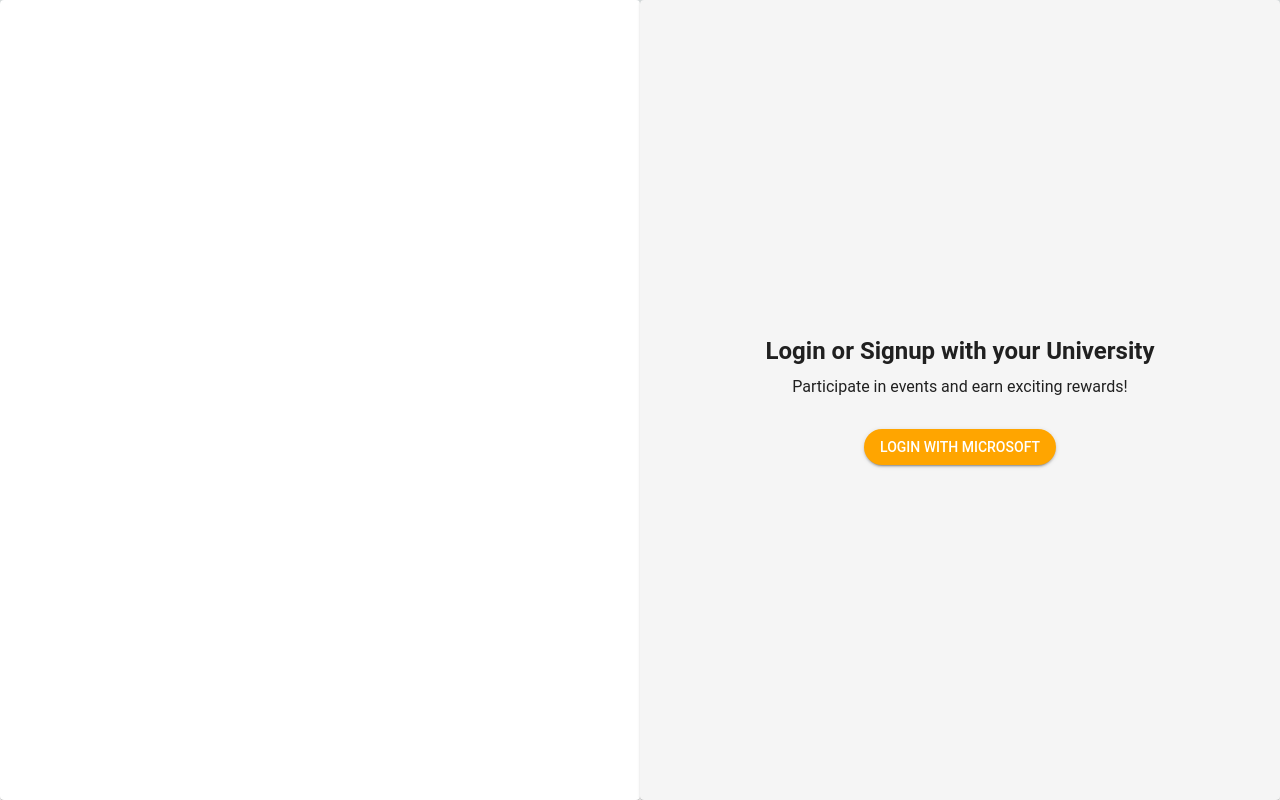
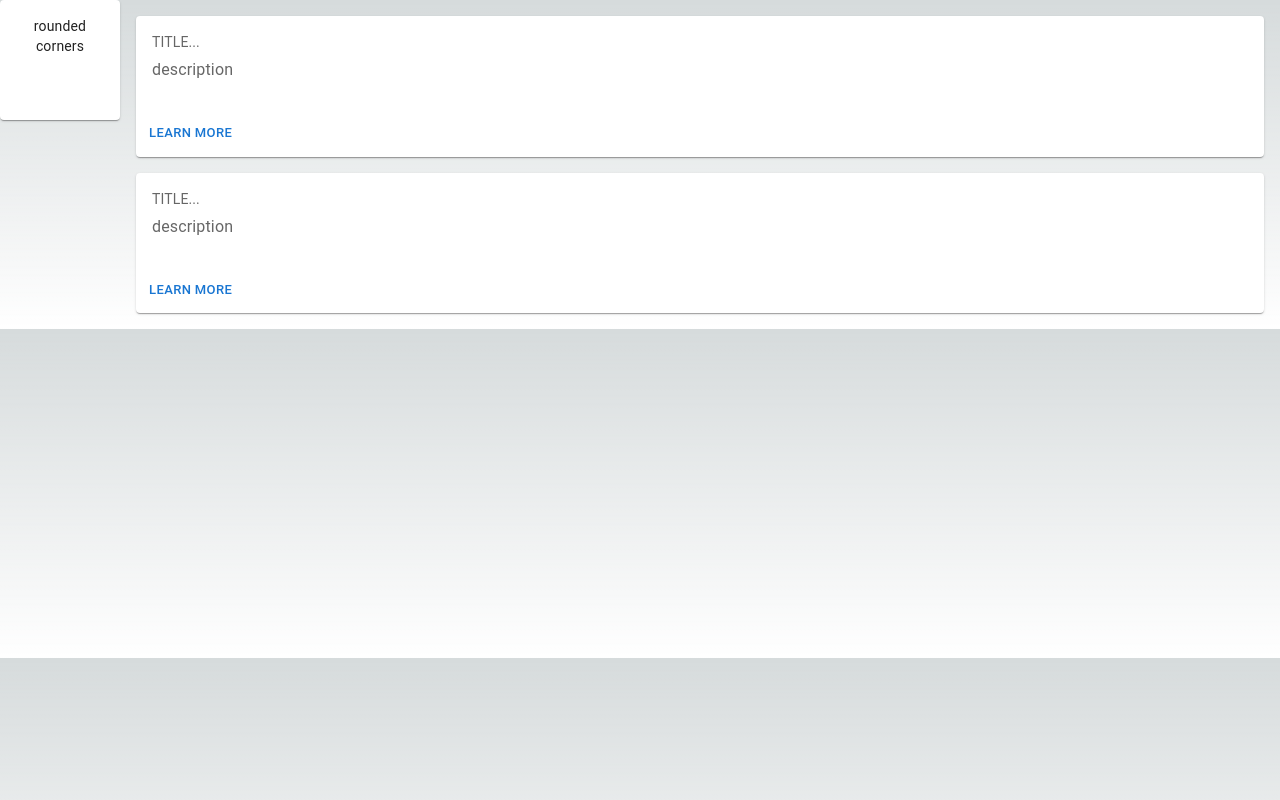
Before and after one commit to polonium31/WeSearch, a Next.js app in the folder frontend/: page / in a window 1280 px wide. Built offline with nearby package versions, Linux system fonts and the light colour scheme.

Commit message:
test participant home

```diff
--- /dev/null
+++ b/frontend/src/app/components/participants/ParticipantHome.jsx
@@ -0,0 +1,67 @@
+"use client";
+import * as React from "react";
+import Box from "@mui/material/Box";
+import Card from "@mui/material/Card";
+import CardActions from "@mui/material/CardActions";
+import CardContent from "@mui/material/CardContent";
+import Button from "@mui/material/Button";
+import Typography from "@mui/material/Typography";
+import Stack from "@mui/material/Stack";
+import Paper from "@mui/material/Paper";
+import { styled } from "@mui/material/styles";
+
+const DemoPaper = styled(Paper)(({ theme }) => ({
+  width: 120,
+  height: 120,
+  padding: theme.spacing(2),
+  ...theme.typography.body2,
+  textAlign: "center",
+}));
+
+function ParticipantHome() {
+  return (
+    <Box sx={{ display: "flex" }}>
+      <DemoPaper square={false}>rounded corners</DemoPaper>
+      <Box sx={{ flex: 1, padding: 2 }}>
+        <Card sx={{ minWidth: "60px" }}>
+          <CardContent>
+            <Typography
+              sx={{ fontSize: 14 }}
+              color="text.secondary"
+              gutterBottom
+            >
+              TITLE...
+            </Typography>
+            <Typography variant="h5" component="div"></Typography>
+            <Typography sx={{ mb: 1.5 }} color="text.secondary">
+              description
+            </Typography>
+          </CardContent>
+          <CardActions>
+            <Button size="small">Learn More</Button>
+          </CardActions>
+        </Card>
+        <Card sx={{ minWidth: "60px", mt: 2 }}>
+          <CardContent>
+            <Typography
+              sx={{ fontSize: 14 }}
+              color="text.secondary"
+              gutterBottom
+            >
+              TITLE...
+            </Typography>
+            <Typography variant="h5" component="div"></Typography>
+            <Typography sx={{ mb: 1.5 }} color="text.secondary">
+              description
+            </Typography>
+          </CardContent>
+          <CardActions>
+            <Button size="small">Learn More</Button>
+          </CardActions>
+        </Card>
+      </Box>
+    </Box>
+  );
+}
+
+export default ParticipantHome;
--- a/frontend/src/app/components/participants/ParticipantLogin.jsx
+++ b/frontend/src/app/components/participants/ParticipantLogin.jsx
@@ -1,10 +1,11 @@
+"use client";
 import React from "react";
 import Box from "@mui/material/Box";
 import Paper from "@mui/material/Paper";
 import Grid from "@mui/material/Grid";
 import Typography from "@mui/material/Typography";
 import Button from "@mui/material/Button";
-import previewImage from "./assets/people.png";
+import previewImage from "/public/assets/people.png";
 import { createTheme, ThemeProvider, styled } from "@mui/material/styles";
 
 const theme = createTheme({
@@ -28,7 +29,7 @@
           <Paper
             style={{
               height: "100%",
-              backgroundImage: `url(${previewImage})`,
+              backgroundImage: `url(${previewImage.src})`,
               backgroundPosition: "center",
               backgroundSize: "cover",
               overflowY: "hidden",
--- a/frontend/src/app/page.js
+++ b/frontend/src/app/page.js
@@ -1,11 +1,13 @@
 import Image from "next/image";
 import styles from "./page.module.css";
 import ParticipantLogin from "./components/participants/ParticipantLogin";
+import ParticipantHome from "./components/participants/ParticipantHome";
 
 export default function Home() {
   return (
    <main>
-      <ParticipantLogin></ParticipantLogin>
+      {/* <ParticipantLogin></ParticipantLogin> */}
+      <ParticipantHome/>
    </main>
   );
 }
```
